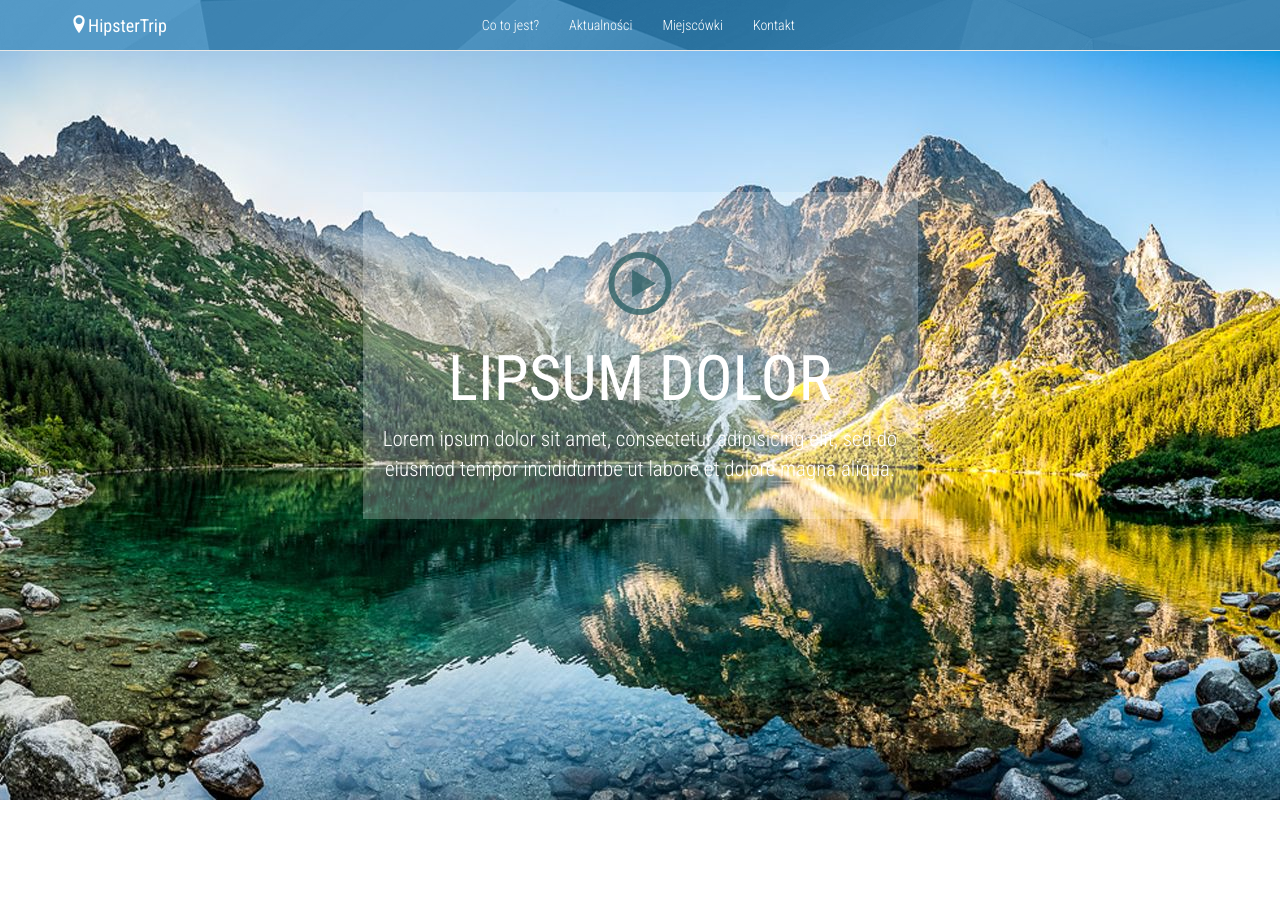
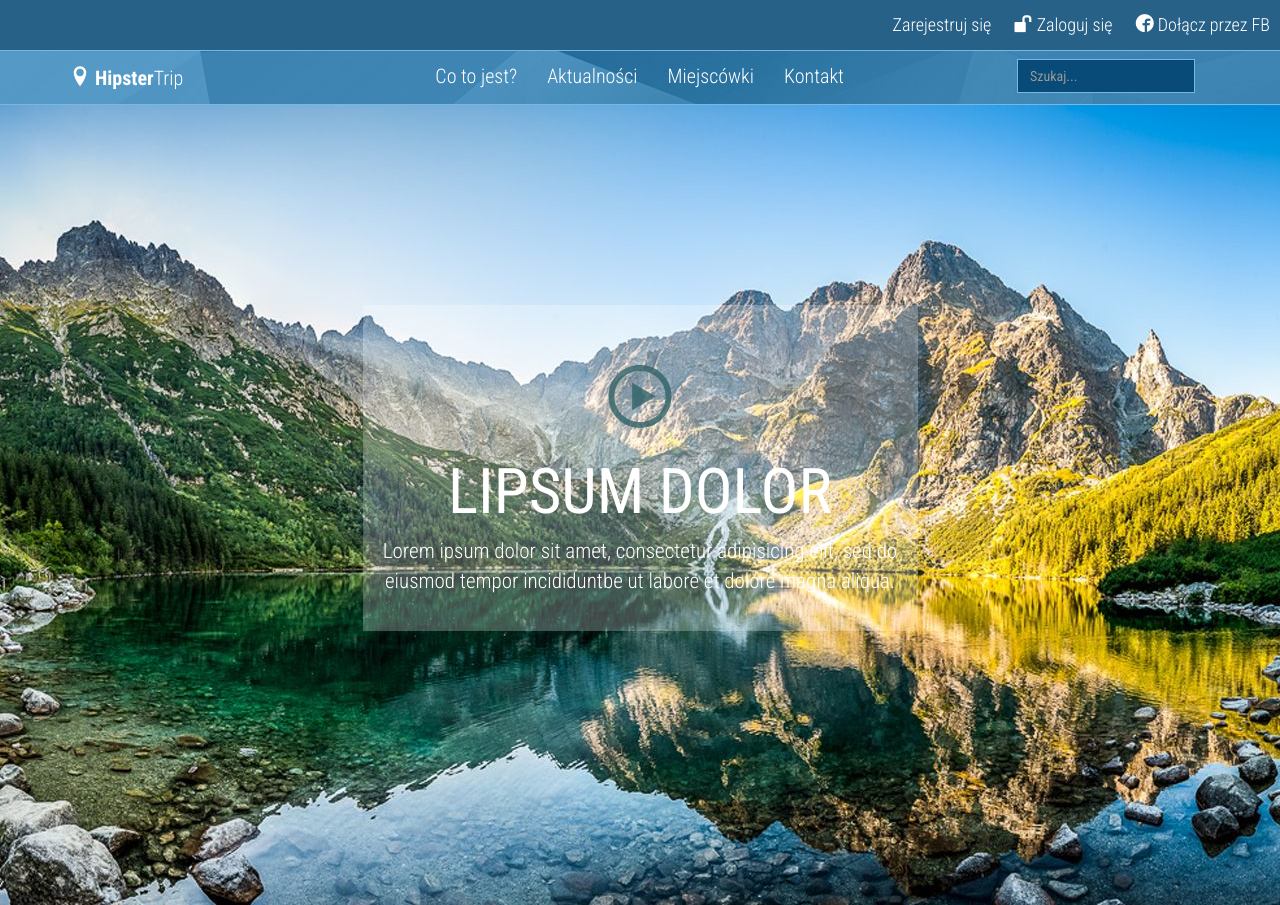
Before and after one commit to zmateusz/efigence_camp, a website: page public/index.html in a window 1280 px wide. Shown: the top 905 px of the page. Drawn offline with nearby package versions, Linux system fonts and the light colour scheme; files whose address does not match are found by name.

Commit message:
login links, navbar styles

```diff
--- a/less/app.less
+++ b/less/app.less
@@ -1,3 +1,8 @@
+@blue-top: #276187;
+@lightblue: #75b8e5;
+@blue-search: #084b78;
+@yellow-border: #f9d100;
+
 /* Sticky footer styles
 -------------------------------------------------- */
 html {
@@ -38,22 +43,74 @@ body > .container {
   padding-left: 15px;
 }
 
-code {
-  font-size: 80%;
+body > p {
+  margin-bottom: 0;
+  padding: 12px 0 12px 0;
+  background-color: @blue-top;
+}
+body > p > a {
+  margin: 0 10px 0 10px;
+  font-size: 18px;
+  font-weight: lighter;
+  color: white;
+}
+body > p > a:hover,
+body > p > a:focus {
+  color: white;
+  text-decoration: none;
 }
 
 .navbar {
+  margin-bottom: 0;
+  border-radius: 0;
+  border-color: @lightblue;
+  border-width: 1px 0 1px 0;
   background-image: url("../img/bg-navigation-bar.png");
+  background-repeat: no-repeat;
 }
-.navbar-default .navbar-brand,
-.navbar-default .navbar-nav>li>a,
-.jumbotron {
+
+.navbar-brand > span {
+  margin-right: 5px;
+}
+
+.navbar-default .navbar-brand:hover,
+.navbar-default .navbar-brand:focus {
   color: white;
 }
 
-.navbar-nav {
+@media (min-width: 1200px) {
+  .navbar-nav {
+    padding-left: 20%;
+  }
+}
+
+.navbar-default .navbar-brand,
+.navbar-default .navbar-nav>li>a {
+  font-size: 20px;
   font-weight: lighter;
-  padding-left: 25%;
+  color: white;
+}
+
+.navbar-default .navbar-nav>li>a {
+  border-bottom: 3px solid transparent;
+}
+
+.navbar-default .navbar-nav>li>a:hover,
+.navbar-default .navbar-nav>li>a:focus {
+  border-bottom: 3px solid @yellow-border;
+  color: white;
+}
+
+.navbar-form .form-control {
+  border-radius: 0;
+  border: 1px solid @lightblue;
+  background-color: @blue-search;
+}
+
+@media only screen and (max-width: 766px) {
+  .collapsing, .in {
+    background-color: @blue-top;
+  }
 }
 
 .jumbotron {
@@ -62,7 +119,8 @@ code {
   background-position: center;
   background-repeat: no-repeat;
   height: 800px;
-  padding-top: 15%;
+  padding-top: 200px;
+  color: white;
 }
 .jumbotron-video {
   background-color: rgba(255,255,255,0.25);
--- a/public/index.html
+++ b/public/index.html
@@ -2,7 +2,7 @@
 <!DOCTYPE html>
 <html lang="pl">
   <head>
-    <link href='http://fonts.googleapis.com/css?family=Roboto+Condensed:400,700italic,700,400italic,300italic,300' rel='stylesheet' type='text/css'>
+    <link href='http://fonts.googleapis.com/css?family=Roboto+Condensed:400,700italic,700,400italic,300italic,300&subset=latin-ext' rel='stylesheet' type='text/css'>
     <meta charset="utf-8">
     <meta http-equiv="X-UA-Compatible" content="IE=edge">
     <meta name="viewport" content="width=device-width, initial-scale=1">
@@ -11,7 +11,7 @@
     <meta name="author" content="">
     <!-- <link rel="icon" href="../../favicon.ico"> -->
 
-    <title>efigence_camp</title>
+    <title>HipsterTrip</title>
 
     <!-- Bootstrap core CSS -->
     <link href="https://maxcdn.bootstrapcdn.com/bootstrap/3.3.5/css/bootstrap.min.css" rel="stylesheet">
@@ -29,8 +29,13 @@
 
   <body>
 
-    <!-- Fixed navbar -->
-    <nav class="navbar navbar-default navbar-fixed-top">
+    <p class="text-right">
+      <a href="#">Zarejestruj się</a>
+      <a href="#"><span class="icon-unlocked"></span> Zaloguj się</a>
+      <a href="#"><span class="icon-facebook3"></span> Dołącz przez FB</a>
+    </p>
+    <!-- navbar -->
+    <nav class="navbar navbar-default">
       <div class="container">
         <div class="navbar-header">
           <button type="button" class="navbar-toggle collapsed" data-toggle="collapse" data-target="#navbar" aria-expanded="false" aria-controls="navbar">
@@ -39,7 +44,7 @@
             <span class="icon-bar"></span>
             <span class="icon-bar"></span>
           </button>
-          <a class="navbar-brand" href="#"><span class="icon-location"></span>HipsterTrip</a>
+          <a class="navbar-brand" href="#"><span class="icon-location"></span><strong>Hipster</strong>Trip</a>
         </div>
         <div id="navbar" class="collapse navbar-collapse">
           <ul class="nav navbar-nav">
@@ -48,6 +53,9 @@
             <li><a href="#contact">Miejscówki</a></li>
             <li><a href="#contact">Kontakt</a></li>
           </ul>
+          <form class="navbar-form navbar-right">
+            <input type="text" class="form-control" placeholder="Szukaj...">
+          </form>
         </div><!--/.nav-collapse -->
       </div>
     </nav>
```
Also changed, not shown: public/css/app.css, 1 other file.
